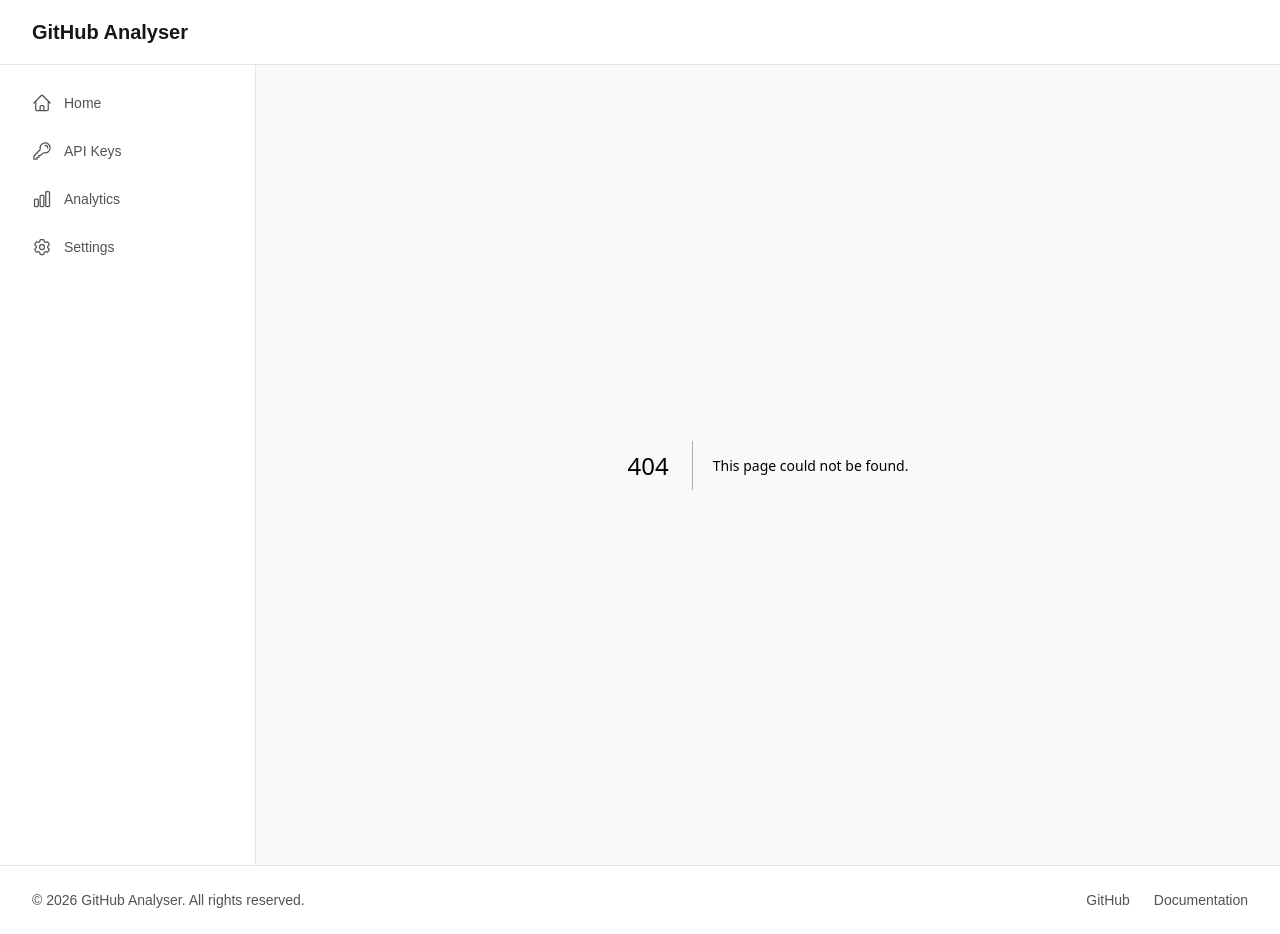
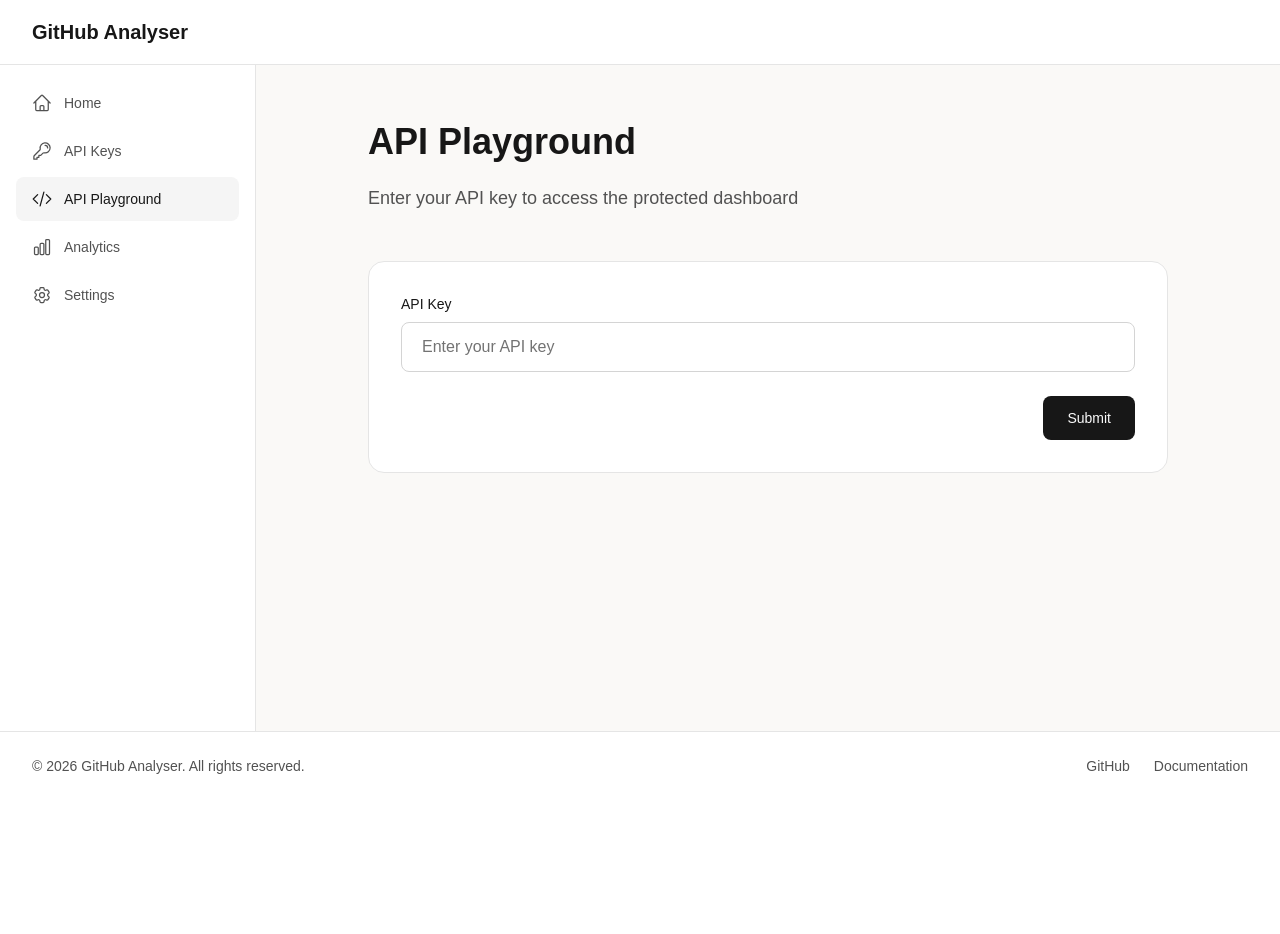
Before and after one commit to nijampurkarpooja/github_analyser, a Next.js app: page /api-playground in a window 1280 px wide. Before the commit this address had no page. After the commit the page ends 800 px from the top, so only its background shows below. Built offline with nearby package versions, Linux system fonts and the light colour scheme.

Commit message:
feat(api-playground): add API Playground page for API key validation; implement validation logic and integrate with side navigation

```diff
--- /dev/null
+++ b/app/api-playground/page.tsx
@@ -0,0 +1,96 @@
+"use client";
+
+import { Toast, useToast } from "@/shared/components/toast";
+import { useRouter } from "next/navigation";
+import { FormEvent, useState } from "react";
+
+export default function ApiPlaygroundPage() {
+  const [apiKey, setApiKey] = useState("");
+  const [isValidating, setIsValidating] = useState(false);
+  const { toasts, showToast, removeToast } = useToast();
+  const router = useRouter();
+
+  const handleSubmit = async (e: FormEvent) => {
+    e.preventDefault();
+
+    if (!apiKey.trim()) {
+      showToast("Please enter an API key");
+      return;
+    }
+
+    setIsValidating(true);
+
+    try {
+      const response = await fetch("/api/api-keys/validate", {
+        method: "POST",
+        headers: { "Content-Type": "application/json" },
+        body: JSON.stringify({ key: apiKey.trim() }),
+      });
+
+      const data = await response.json();
+
+      if (response.ok && data.valid) {
+        showToast("API key validated successfully");
+        router.push("/dashboards");
+      } else {
+        showToast(data.error || "Invalid API key");
+      }
+    } catch (error) {
+      console.error("Failed to validate API key:", error);
+      showToast("Failed to validate API key. Please try again.");
+    } finally {
+      setIsValidating(false);
+    }
+  };
+
+  return (
+    <div className="mx-auto max-w-4xl px-6 py-12 sm:px-8 lg:px-12">
+      <div className="mb-12">
+        <h1 className="text-4xl font-bold leading-relaxed text-neutral-900 dark:text-neutral-50">
+          API Playground
+        </h1>
+        <p className="mt-3 text-lg leading-relaxed text-neutral-600 dark:text-neutral-400">
+          Enter your API key to access the protected dashboard
+        </p>
+      </div>
+
+      <div className="rounded-2xl border border-solid border-neutral-200 bg-white p-8 dark:border-neutral-800 dark:bg-neutral-900">
+        <form onSubmit={handleSubmit} className="flex flex-col gap-6">
+          <div>
+            <label className="mb-2 block text-sm font-medium text-neutral-900 dark:text-neutral-50">
+              API Key
+            </label>
+            <input
+              type="text"
+              value={apiKey}
+              onChange={(e) => setApiKey(e.target.value)}
+              placeholder="Enter your API key"
+              className="w-full rounded-lg border border-solid border-neutral-300 bg-white px-5 py-3 text-neutral-900 placeholder-neutral-500 focus:border-neutral-400 focus:outline-none dark:border-neutral-700 dark:bg-neutral-950 dark:text-neutral-50 dark:placeholder-neutral-400 dark:focus:border-neutral-600"
+              required
+              aria-label="API key"
+              disabled={isValidating}
+            />
+          </div>
+
+          <div className="flex justify-end">
+            <button
+              type="submit"
+              disabled={isValidating}
+              className="rounded-lg bg-neutral-900 px-6 py-3 text-sm font-medium text-neutral-50 transition-colors hover:bg-neutral-800 disabled:opacity-50 dark:bg-neutral-50 dark:text-neutral-900 dark:hover:bg-neutral-100"
+            >
+              {isValidating ? "Validating..." : "Submit"}
+            </button>
+          </div>
+        </form>
+      </div>
+
+      {toasts.map((toast) => (
+        <Toast
+          key={toast.id}
+          message={toast.message}
+          onClose={() => removeToast(toast.id)}
+        />
+      ))}
+    </div>
+  );
+}
--- a/app/api/api-keys/store.ts
+++ b/app/api/api-keys/store.ts
@@ -115,3 +115,20 @@ export async function getApiKeyById(id: string): Promise<ApiKey | null> {
 
   return toApiKey(data as DbApiKey);
 }
+
+export async function getApiKeyByKey(key: string): Promise<ApiKey | null> {
+  const { data, error } = await supabase
+    .from("api_keys")
+    .select("*")
+    .eq("key", key)
+    .single();
+
+  if (error) {
+    if (error.code === "PGRST116") {
+      return null; // No rows found
+    }
+    throw new Error(`Failed to fetch API key: ${error.message}`);
+  }
+
+  return toApiKey(data as DbApiKey);
+}
--- /dev/null
+++ b/app/api/api-keys/validate/route.ts
@@ -0,0 +1,32 @@
+import { NextRequest, NextResponse } from "next/server";
+import { getApiKeyByKey } from "../store";
+
+export async function POST(request: NextRequest) {
+  try {
+    const body = await request.json();
+    const { key } = body;
+
+    if (!key || typeof key !== "string" || key.trim().length === 0) {
+      return NextResponse.json(
+        { error: "API key is required" },
+        { status: 400 }
+      );
+    }
+
+    const apiKey = await getApiKeyByKey(key.trim());
+
+    if (!apiKey) {
+      return NextResponse.json(
+        { error: "Invalid API key" },
+        { status: 401 }
+      );
+    }
+
+    return NextResponse.json({ valid: true, apiKey });
+  } catch (error) {
+    return NextResponse.json(
+      { error: "Invalid request body" },
+      { status: 400 }
+    );
+  }
+}
--- a/app/page.tsx
+++ b/app/page.tsx
@@ -26,6 +26,21 @@ export default function Home() {
             </p>
             <span className="mt-4 inline-block text-sm font-medium text-neutral-900 transition-transform group-hover:translate-x-1 dark:text-neutral-50">
               Manage Keys →
+            </span>
+          </Link>
+
+          <Link
+            href="/api-playground"
+            className="group rounded-2xl border border-solid border-neutral-200 bg-white p-6 transition-all hover:border-neutral-300 hover:shadow-md dark:border-neutral-800 dark:bg-neutral-900 dark:hover:border-neutral-700"
+          >
+            <h2 className="text-xl font-semibold text-neutral-900 dark:text-neutral-50">
+              API Playground
+            </h2>
+            <p className="mt-2 text-sm text-neutral-600 dark:text-neutral-400">
+              Validate your API key and access the protected dashboard.
+            </p>
+            <span className="mt-4 inline-block text-sm font-medium text-neutral-900 transition-transform group-hover:translate-x-1 dark:text-neutral-50">
+              Try API Playground →
             </span>
           </Link>
 
--- a/shared/components/side-navigation.tsx
+++ b/shared/components/side-navigation.tsx
@@ -3,6 +3,7 @@
 import { classNames } from "@/shared/lib/classnames";
 import {
   ChartBarIcon,
+  CodeBracketIcon,
   Cog6ToothIcon,
   HomeIcon,
   KeyIcon,
@@ -19,6 +20,7 @@ interface NavigationItem {
 const navigationItems: NavigationItem[] = [
   { name: "Home", href: "/", icon: HomeIcon },
   { name: "API Keys", href: "/dashboards", icon: KeyIcon },
+  { name: "API Playground", href: "/api-playground", icon: CodeBracketIcon },
   { name: "Analytics", href: "/analytics", icon: ChartBarIcon },
   { name: "Settings", href: "/settings", icon: Cog6ToothIcon },
 ];
```
